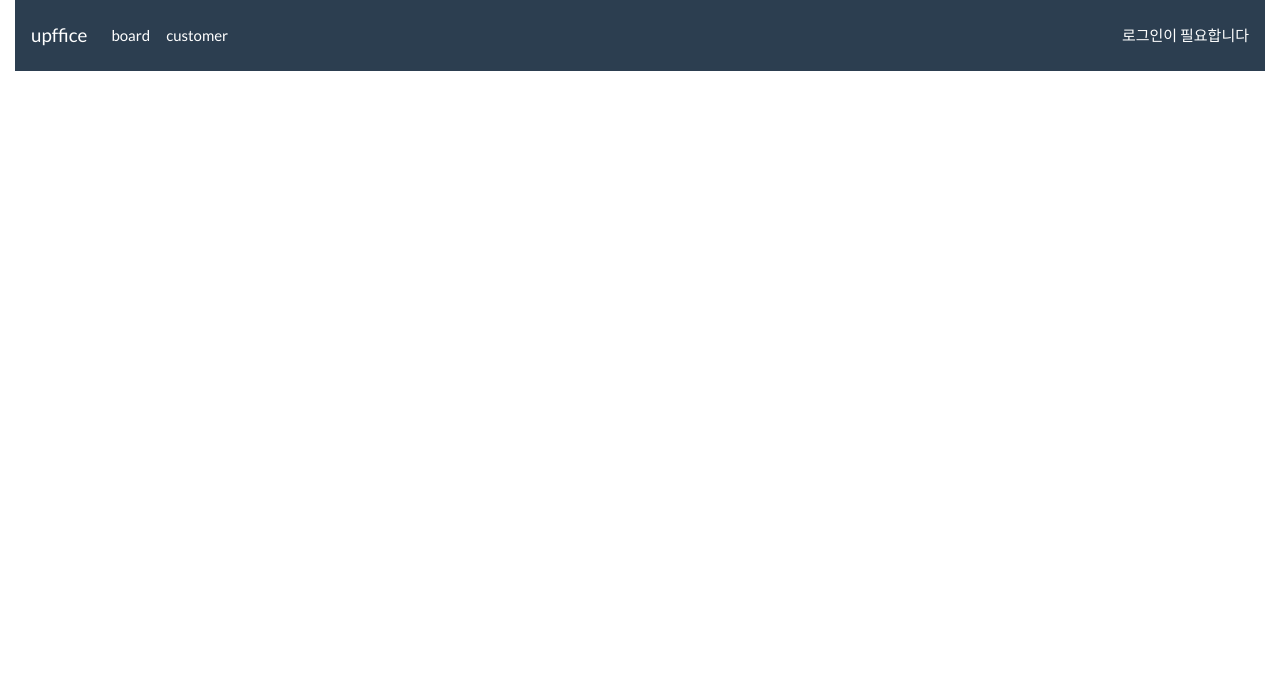
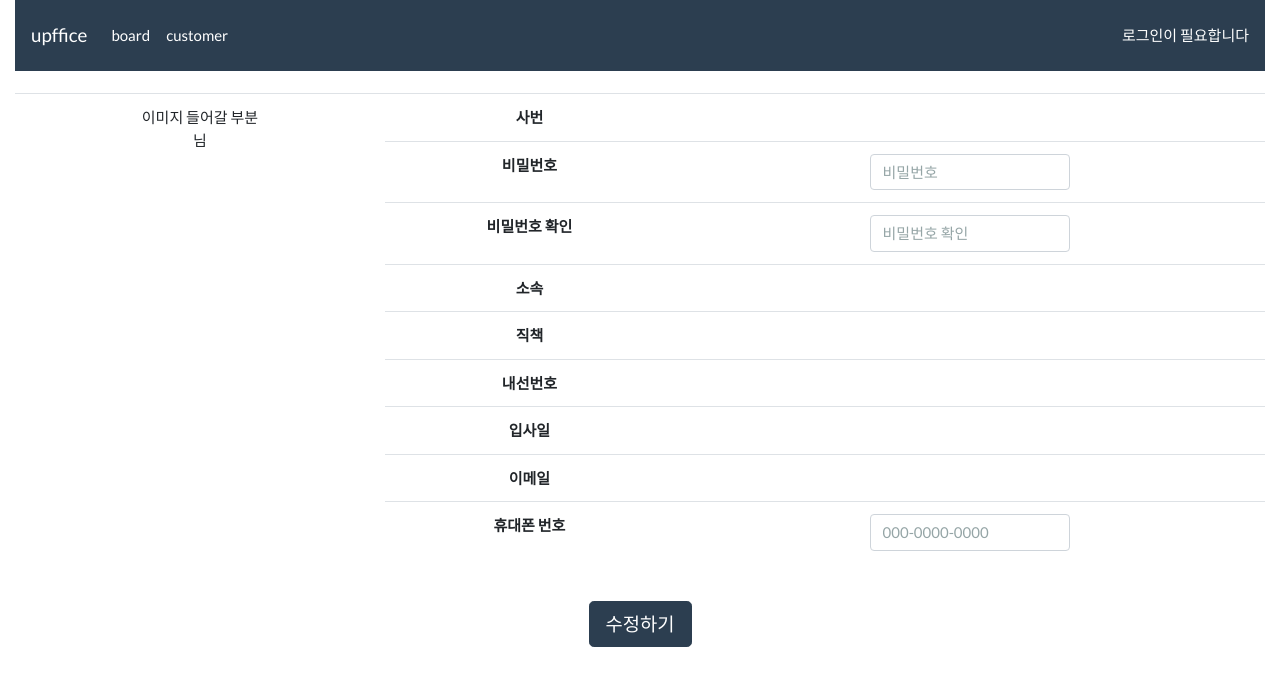
Before and after one commit to Upffice/UpfficeFront, a Vue app: page /mypage in a window 1280 px wide. Shown: the top 686 px of the page. Built offline with nearby package versions, Linux system fonts and the light colour scheme.

Commit message:
마이페이지 login_status 변수 삭제

```diff
--- a/src/components/mypage/MypageInfo.vue
+++ b/src/components/mypage/MypageInfo.vue
@@ -1,8 +1,7 @@
 <template>
-    <div v-if="login_status">
-        <!--수정 가능한 항목 : 사진, 이메일, 휴대폰 번호, 비밀번호-->
-        <!--왼쪽에 사진, 업로드-수정부분-->
-        <!--비밀번호 변경 누르면 변경 창 띄우기? - 현재 비밀번호, 비밀번호, 확인 해서 수정-->
+    <div>
+        <!--수정 가능한 항목 : 휴대폰 번호, 비밀번호-->
+        <!--왼쪽에 사진 -->
         <table class="table table-hover">
             <tr>
                 <td rowspan="17">이미지 들어갈 부분<br>
@@ -67,7 +66,6 @@ export default {
           },
           dep_name : "",
           emp_pw_chk : ""
-          // 정보수정 시 확인하는 변수 추가...?
         };
     },
     methods: {
@@ -136,7 +134,6 @@ export default {
             this.getEmpInfo(this.employee.emp_id); // 사원 정보 가져오기
 
         }
-
     }
 
 }
```
Also changed, not shown: src/App.vue (+0 -12 lines).
